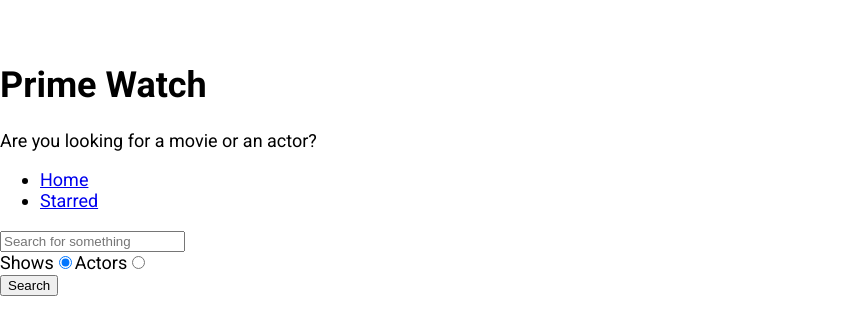
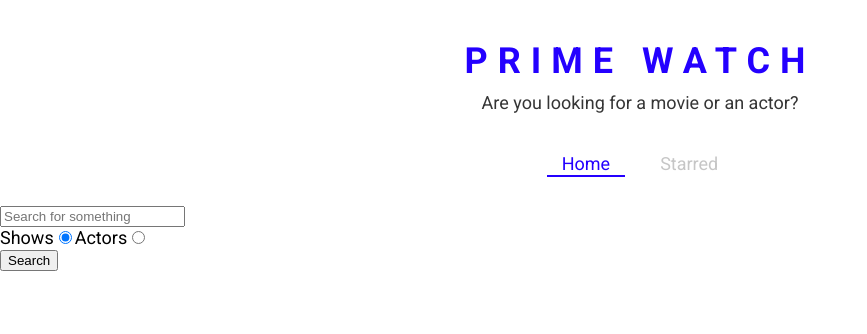
Before and after one commit to RYANRANAUT/Prime-Watch, a React (Create React App) app: page / in a window 1280 px wide. Shown: the top 334 px of the page, without its empty margins (0-867 px from the left). Built offline with nearby package versions, Linux system fonts and the light colour scheme.

Commit message:
defined theme for styled components and created a few styled components

```diff
--- a/src/App.js
+++ b/src/App.js
@@ -1,11 +1,21 @@
 import React from 'react';
 import { Switch, Route } from 'react-router-dom';
+import { ThemeProvider } from 'styled-components';
 import Home from './pages/Home';
 import Show from './pages/Show';
 import Starred from './pages/Starred';
 
+const theme = {
+  mainColors: {
+    blue: '#2400ff',
+    gray: '#c6c6c6',
+    dark: '#353535',
+  },
+};
+
 function App() {
   return (
+    <ThemeProvider theme={theme}>
       <Switch>
         <Route exact path="/">
           <Home />
@@ -23,6 +33,7 @@
           <div>Not Found</div>
         </Route>
       </Switch>
+    </ThemeProvider>
   );
 }
 
--- a/src/components/Navs.js
+++ b/src/components/Navs.js
@@ -1,5 +1,6 @@
 import React from 'react';
-import { Link } from 'react-router-dom';
+import { useLocation } from 'react-router';
+import { NavList, LinkStyled } from './Navs.styled';
 
 const LINKS = [
   { to: '/', text: 'Home' },
@@ -7,15 +8,21 @@
 ];
 
 const Navs = () => {
+  const location = useLocation();
   return (
     <div>
-      <ul>
+      <NavList>
         {LINKS.map(item => (
           <li key={item.to}>
-            <Link to={item.to}>{item.text}</Link>
+            <LinkStyled
+              to={item.to}
+              className={item.to === location.pathname ? 'active' : ''}
+            >
+              {item.text}
+            </LinkStyled>
           </li>
         ))}
-      </ul>
+      </NavList>
     </div>
   );
 };
--- /dev/null
+++ b/src/components/Navs.styled.js
@@ -0,0 +1,41 @@
+import { Link } from 'react-router-dom';
+import styled from 'styled-components';
+
+export const NavList = styled.ul`
+  display: flex;
+  justify-content: center;
+  list-style: none;
+  margin: 0 0 30px;
+  padding: 0;
+`;
+
+export const LinkStyled = styled(Link)`
+  margin: 0 10px;
+  padding: 3px 15px;
+  position: relative;
+  text-decoration: none;
+  color: ${({ theme }) => theme.mainColors.gray};
+  &.active {
+    color: ${({ theme }) => theme.mainColors.blue};
+    &:after {
+      content: '';
+      position: absolute;
+      display: block;
+      height: 2px;
+      left: 0%;
+      bottom: 0;
+      background-color: ${({ theme }) => theme.mainColors.blue};
+      animation: slide-in 0.3s ease-in forwards;
+      @keyframes slide-in {
+        from {
+          left: 50%;
+          width: 0;
+        }
+        to {
+          left: 0%;
+          width: 100%;
+        }
+      }
+    }
+  }
+`;
--- a/src/components/Title.js
+++ b/src/components/Title.js
@@ -1,11 +1,12 @@
 import React from 'react';
+import { TitleWrapper } from './Title.styled';
 
 const Title = ({ title, subtitle }) => {
   return (
-    <div>
+    <TitleWrapper>
       <h1>{title}</h1>
       <p>{subtitle}</p>
-    </div>
+    </TitleWrapper>
   );
 };
 
--- /dev/null
+++ b/src/components/Title.styled.js
@@ -0,0 +1,18 @@
+import styled from 'styled-components';
+
+export const TitleWrapper = styled.div`
+  text-align: center;
+  margin: 0 0 40px;
+
+  h1 {
+    color: ${({ theme }) => theme.mainColors.blue};
+    letter-spacing: 10px;
+    text-transform: uppercase;
+    margin: 0 0 10px;
+  }
+
+  p {
+    color: ${({ theme }) => theme.mainColors.dark};
+    margin: 0;
+  }
+`;
--- a/src/components/styled.js
+++ b/src/components/styled.js
@@ -39,7 +39,6 @@
   display: inline-block;
   width: 18px;
   height: 18px;
-  /* background-color: #ffc806; */
   background-color: ${props => (props.active ? '#ffc806' : '#ddd')};
   clip-path: polygon(
     50% 0%,
```
Lines whose indentation alone changed are shown as unchanged.
